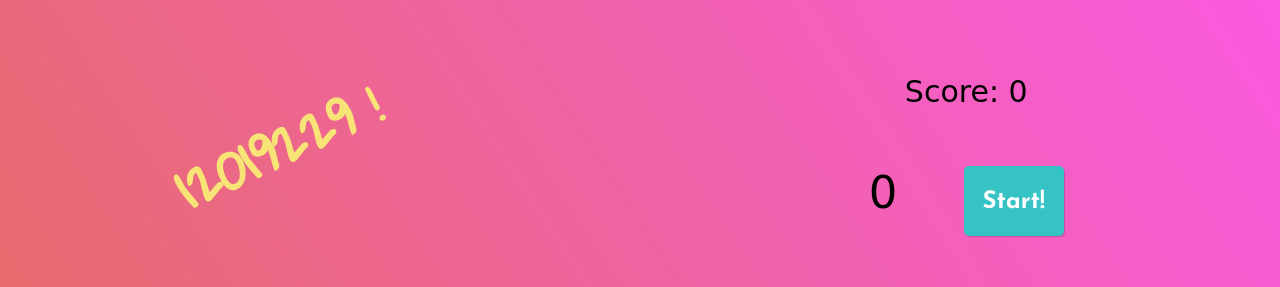
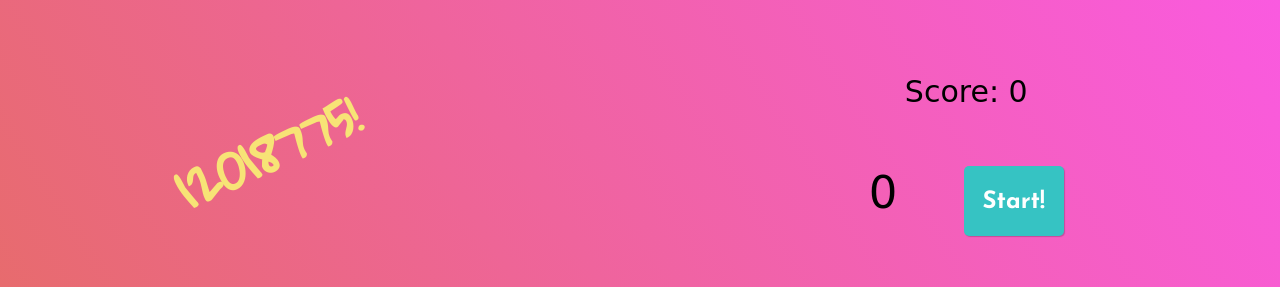
Before and after one commit to kishan12018775/Rat-in-the-mole, a plain HTML site: page index.html in a window 1280 px wide. Shown: the top 287 px of the page. Drawn offline with Linux system fonts and the light colour scheme; a web font is replaced by a local one.

Commit message:
Update index.html

```diff
--- a/index.html
+++ b/index.html
@@ -8,7 +8,7 @@
 </head>
 <body>
   <header class="main-header">
-    <h1 class="title">12019229 !</h1>
+    <h1 class="title">12018775!</h1>
 
     <div class="controls">
       <div class="score">Score: <span>0</span></div>
```
